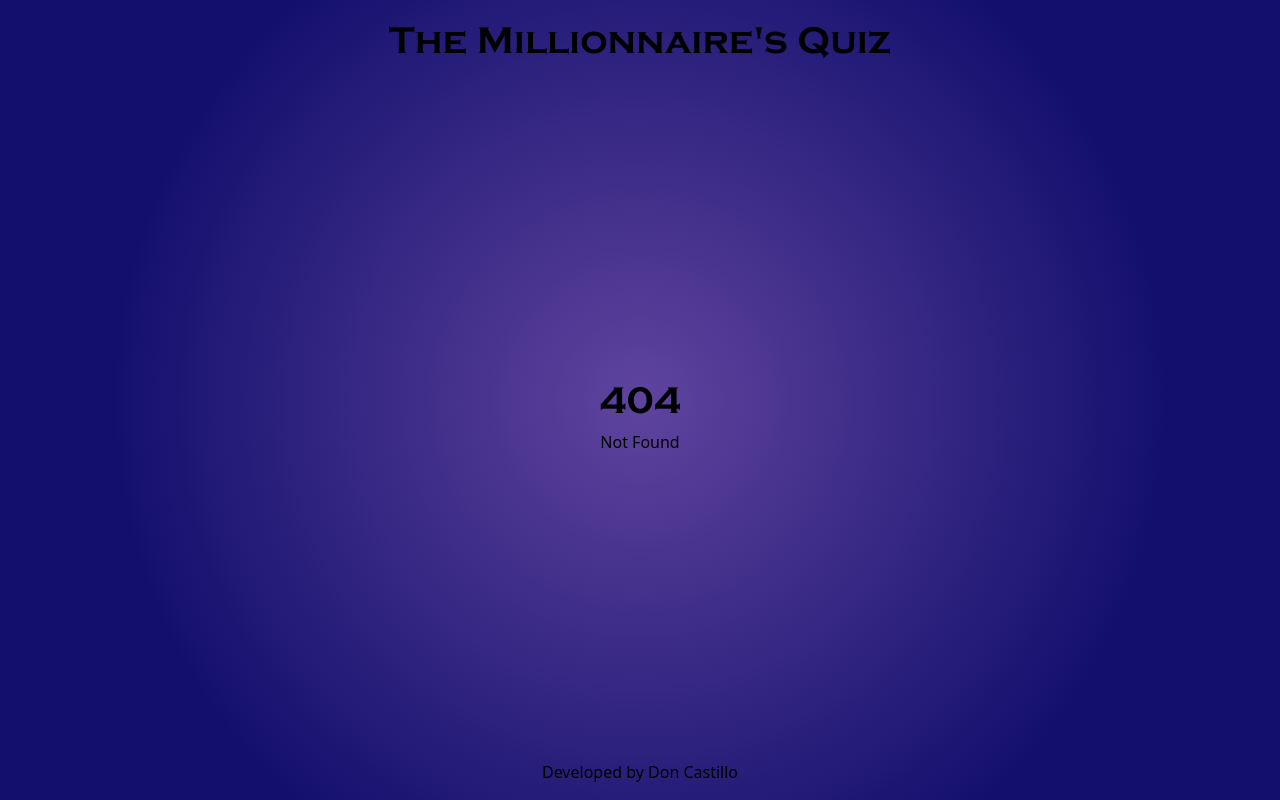
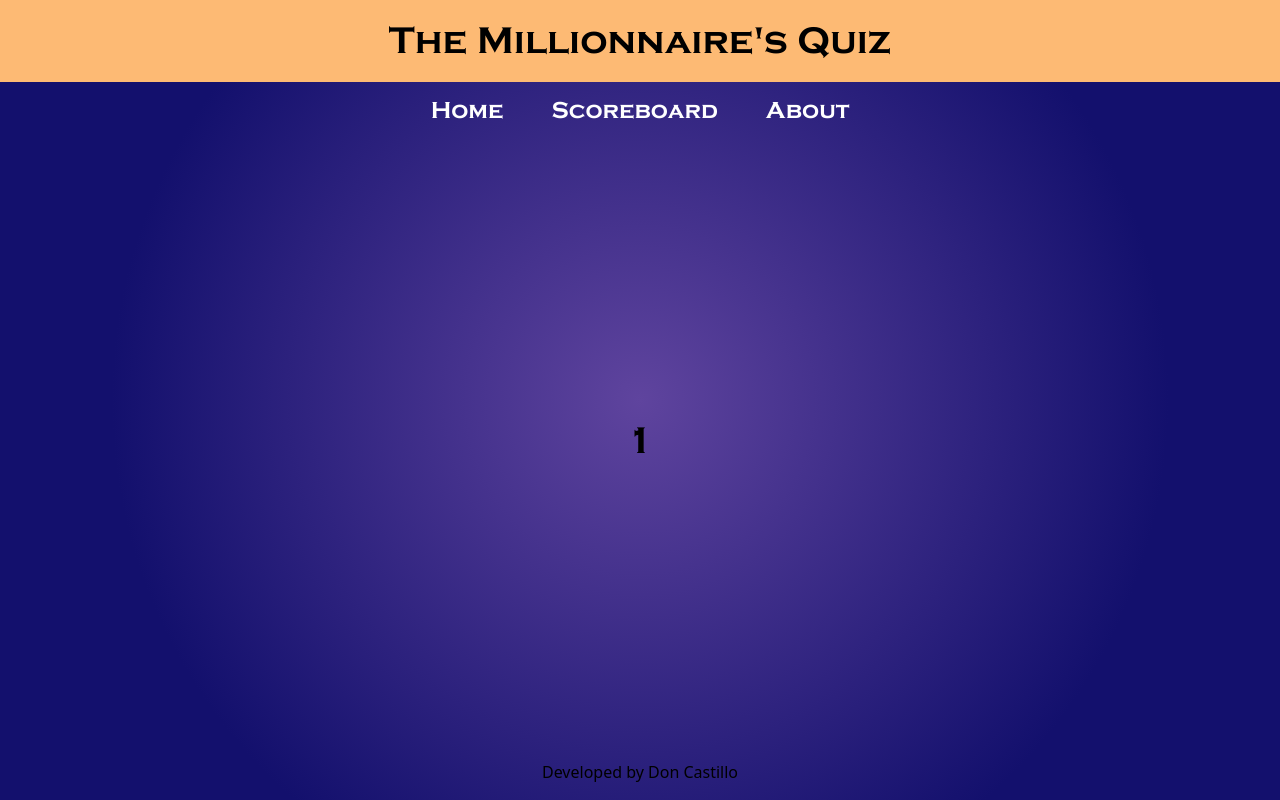
Before and after one commit to DonCastillo/the-millionaires-quiz, a SvelteKit app: page /game/1 in a window 1280 px wide. Before the commit this address had no page. Built offline with nearby package versions, Linux system fonts and the light colour scheme.

Commit message:
added parameter based page

```diff
--- a/src/routes/+layout.svelte
+++ b/src/routes/+layout.svelte
@@ -1,12 +1,20 @@
-<script>
+<script lang="ts">
 	import "./styles.css";
+	import { page } from "$app/stores";
+	console.log("page", $page);
 </script>
 
 <div class="app">
-	<header class="p-3">
+	<header class="p-3 bg-orange-300">
 		<h1>The Millionnaire's Quiz</h1>
-        <!-- <i class="fa-ancient-greece"></i> -->
 	</header>
+	<nav class="text-white py-3 text-2xl font-heading-bold">
+		<ul class="flex flex-row flex-nowrap justify-center items-center gap-12">
+			<li><a href="/" aria-current={$page.url.pathname === '/'}>Home</a></li>
+			<li><a href="/scoreboard" aria-current={$page.url.pathname === '/scoreboard'}>Scoreboard</a></li>
+			<li><a href="/about" aria-current={$page.url.pathname === '/about'}>About</a></li>
+		</ul>
+	</nav>
 	<main id="main-wrapper" class="flex flex-col justify-center items-center">
 		<slot />
 	</main>
--- /dev/null
+++ b/src/routes/game/[mode]/+page.svelte
@@ -0,0 +1,6 @@
+<script>
+	/** @type {import('./$types').PageData} */
+	export let data;
+</script>
+
+<h1>{data.mode}</h1>
--- /dev/null
+++ b/src/routes/game/[mode]/+page.ts
@@ -0,0 +1,6 @@
+/** @type {import('./$types').PageLoad} */
+export function load({ params }) {
+	return {
+        mode: params.mode
+	};
+}
--- a/src/routes/styles.css
+++ b/src/routes/styles.css
@@ -104,6 +104,10 @@ body {
 	color: #000;
 }
 
+nav [aria-current="true"] {
+	color: var(--color-selected-1)
+}
+
 h1 {
 	font-family: var(--font-heading-bold);
 }
```
